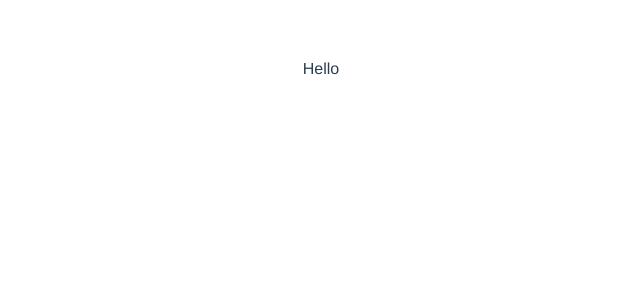
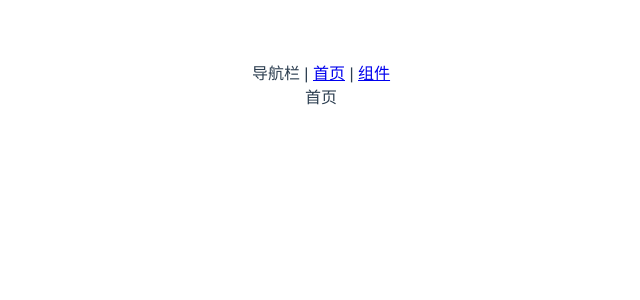
Before and after one commit to yichang8421/yiui-forest, a Vue app: page / in a window 1280 px wide. Shown: the top 300 px of the page, without its empty margins (319-959 px from the left). Built offline with nearby package versions, Linux system fonts and the light colour scheme.

Commit message:
创建路由

```diff
--- a/src/App.vue
+++ b/src/App.vue
@@ -1,14 +1,13 @@
 <template>
-  <Home/>
+    <div>导航栏 |
+        <router-link to="/">首页</router-link> |
+        <router-link to="/components">组件</router-link>
+    </div>
+    <router-view/>
 </template>
 
 <script>
-import Home from './components/Home.vue'
-
-export default {
-  name: 'App',
-  components: {
-    Home
-  }
-}
+    export default {
+        name: 'App',
+    };
 </script>
--- /dev/null
+++ b/src/components/Components/index.vue
@@ -0,0 +1,3 @@
+<template>
+    <div>组件</div>
+</template>
--- a/src/components/Home.vue
+++ b/src/components/Home/index.vue
@@ -1,3 +1,3 @@
 <template>
-    <div>Hello</div>
+    <div>首页</div>
 </template>
--- a/src/main.ts
+++ b/src/main.ts
@@ -1,5 +1,19 @@
-import {createApp} from 'vue';
-import App from './App.vue';
-import './index.css';
+import {createApp} from "vue";
+import {createRouter, createWebHashHistory} from "vue-router";
+import App from "./App.vue";
+import Home from "./components/Home/index.vue";
+import Components from "./components/Components/index.vue";
+import "./index.css";
 
-createApp(App).mount('#app');
+const history = createWebHashHistory();
+const router = createRouter({
+    history,
+    routes: [
+        {path: "/", component: Home},
+        {path: "/components", component: Components},
+    ]
+});
+
+const app = createApp(App);
+app.use(router);
+app.mount("#app");
```
Also changed, not shown: src/components/HelloWorld.vue (deleted, +0 -19 lines).
